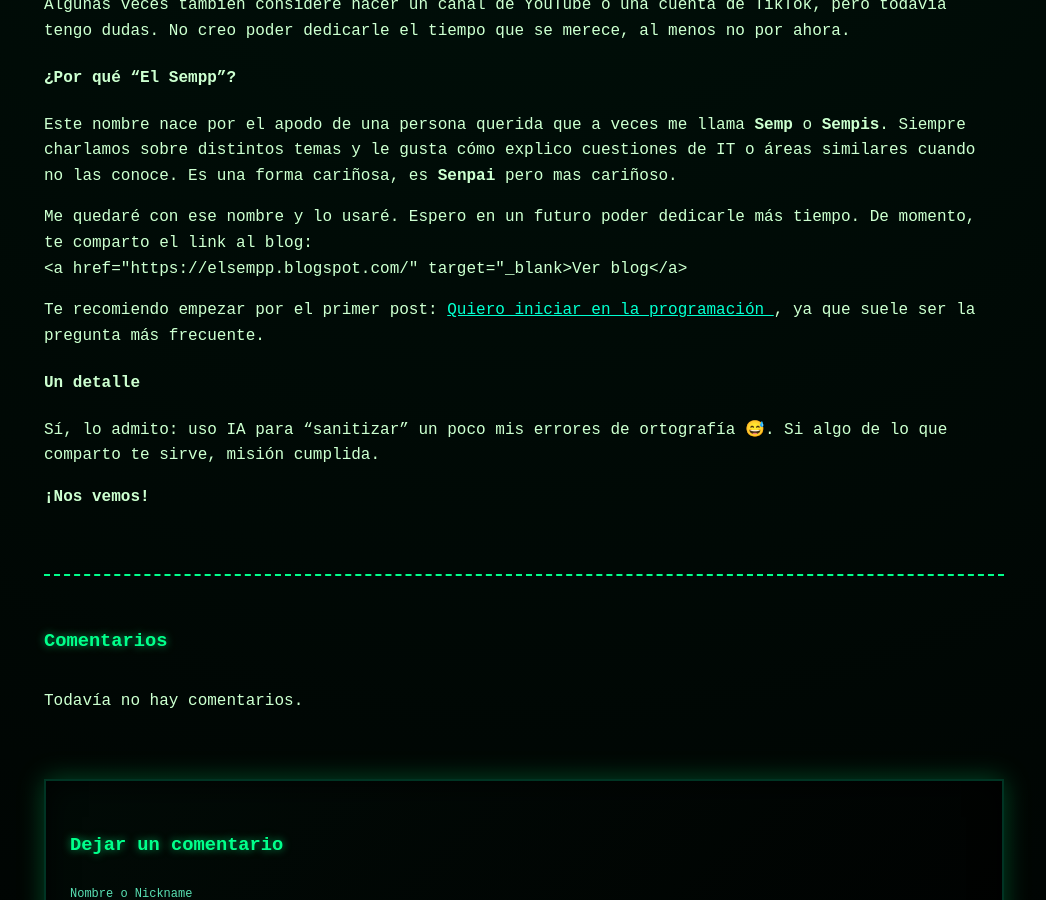
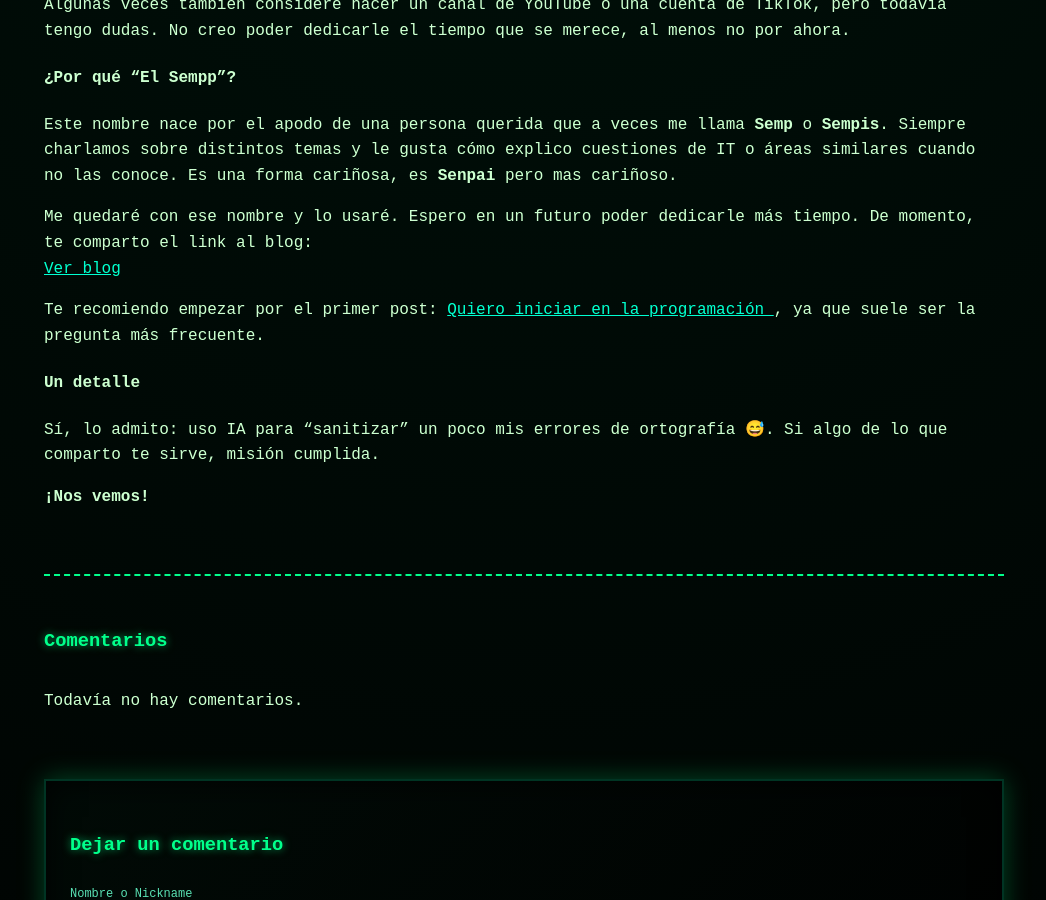
Before and after one commit to jromano743/jromano743, a Jekyll site: the page built from _posts/2026-01-07-blog-el-semp.md, in a window 1280 px wide and 900 px high, scrolled down 418 px. Shown: the whole window, without its empty margins (116-1162 px from the left). Built offline with Jekyll 4.4.1, drawn with Linux system fonts in a browser that asks for light colours.

Commit message:
Fix typo

```diff
--- a/_posts/2026-01-07-blog-el-semp.md
+++ b/_posts/2026-01-07-blog-el-semp.md
@@ -19,7 +19,7 @@ categories: [techie]
 
 <p>
   Me quedaré con ese nombre y lo usaré. Espero en un futuro poder dedicarle más tiempo. De momento, te comparto el link al blog:<br>
-  <a href="https://elsempp.blogspot.com/" target="_blank>Ver blog</a>
+  <a href="https://elsempp.blogspot.com/" target="_blank">Ver blog</a>
 </p>
 
 <p>
```
